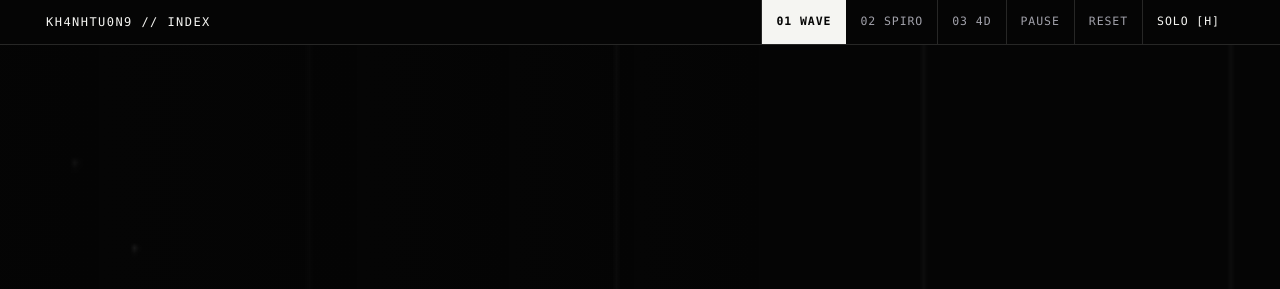
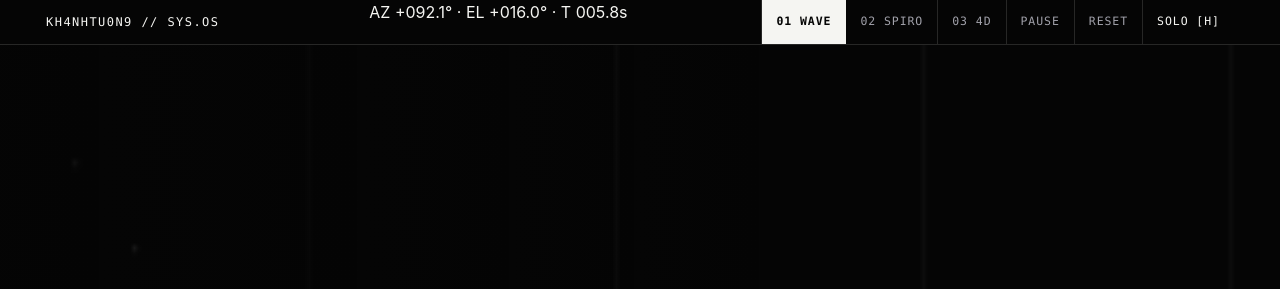
Before and after one commit to KH4NHTU0N9/KH4NHTU0N9.github.io, a plain HTML site: page index.html in a window 1280 px wide. Shown: the top 289 px of the page. Drawn offline with Linux system fonts and the light colour scheme; no server answers.

Commit message:
feat(web): add topbar signal LED and attitude telemetry slot

```diff
--- a/index.html
+++ b/index.html
@@ -20,7 +20,11 @@
 
     <div id="app-shell" class="app-shell">
       <header class="top-bar">
-        <div class="top-bar__brand">KH4NHTU0N9 // INDEX</div>
+        <div class="top-bar__brand">
+          <span class="signal-led" aria-hidden="true"></span>
+          <span>KH4NHTU0N9 // SYS.OS</span>
+        </div>
+        <div id="top-telemetry" class="top-bar__telemetry" aria-hidden="true"></div>
         <nav id="nav-controls" class="top-bar__controls" aria-label="Canvas visual mode"></nav>
       </header>
 
```
